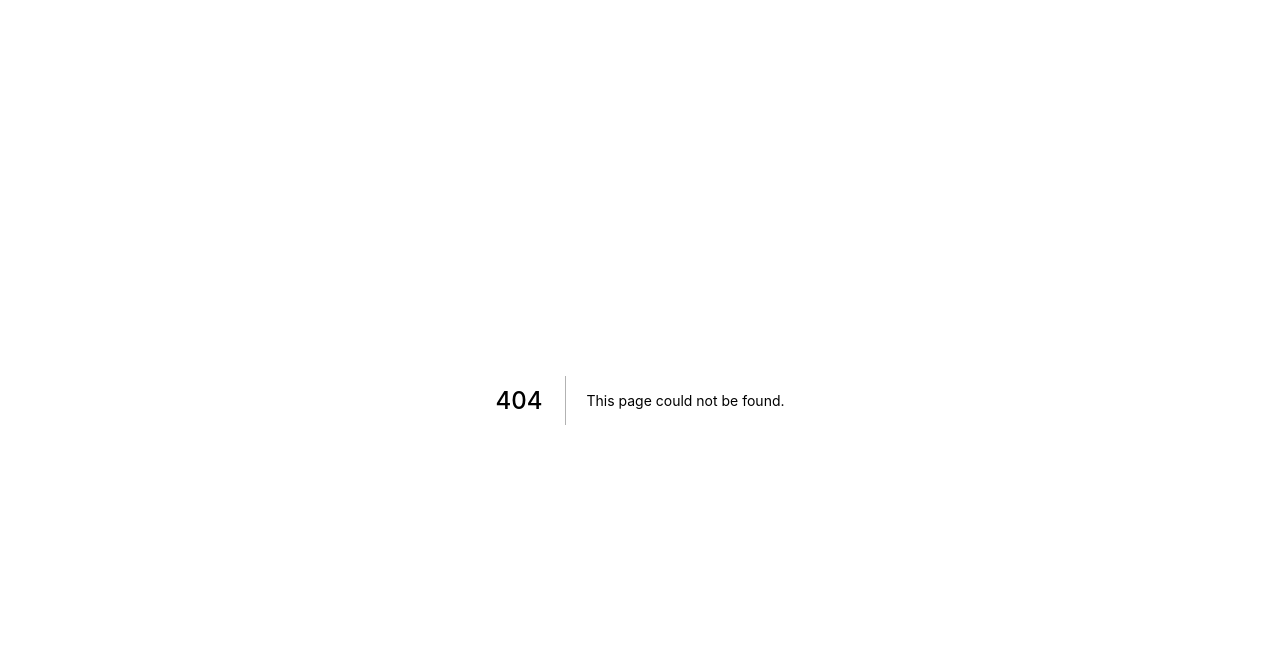
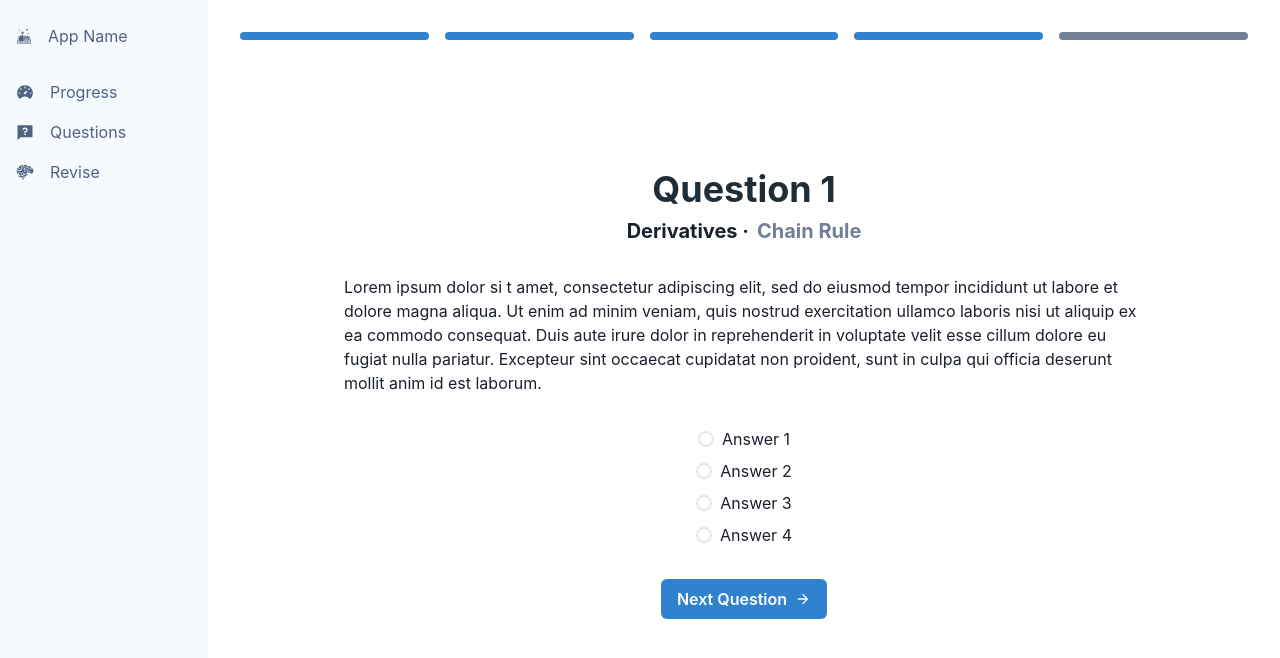
Before and after one commit to TrollTown/StudyMetrics, a Next.js app in the folder frontend/: page /revise in a window 1280 px wide. Before the commit this address had no page. Shown: the top 658 px of the page. Built offline with nearby package versions, Linux system fonts and the light colour scheme; no server answers.

Commit message:
added quiz questions

```diff
--- a/frontend/package.json
+++ b/frontend/package.json
@@ -8,6 +8,7 @@
     "start": "next start -p 10000"
   },
   "dependencies": {
+    "@chakra-ui/icons": "^1.0.14",
     "@chakra-ui/react": "^1.6.5",
     "@emotion/react": "^11.4.0",
     "@emotion/styled": "^11.3.0",
--- /dev/null
+++ b/frontend/pages/revise.js
@@ -0,0 +1,108 @@
+import Head from "next/head";
+import Image from "next/image";
+import {
+  Button,
+  Flex,
+  Heading,
+  useColorMode,
+  VStack,
+  Select,
+  Breadcrumb,
+  BreadcrumbItem,
+  BreadcrumbLink,
+  Box,
+  Grid,
+  HStack,
+  Center,
+  Text,
+  RadioGroup,
+  Radio,
+} from "@chakra-ui/react";
+import Chart from "../components/Chart";
+import Layout from "../components/Layout";
+import Card from "../components/Card";
+import { SiAtom } from "react-icons/si";
+import { BiShapeTriangle, BiDna } from "react-icons/bi";
+import { AiOutlineStock } from "react-icons/ai";
+import React, { useState, useEffect } from "react";
+import { Progress } from "@chakra-ui/react";
+import { ArrowForwardIcon } from "@chakra-ui/icons";
+import { useRouter } from "next/router";
+
+export default function Revise() {
+  const [questionNum, setQuestionNum] = useState(1);
+  const router = useRouter();
+
+  const { qID } = router.query;
+  const [questionID, setQuestionID] = useState(1);
+  const [answer, setAnswer] = useState("");
+
+  useEffect(async () => {
+    const options = {
+      method: "GET",
+    };
+
+    const res = await fetch(
+      `https://api.production.hackathon.outki.org/get_question_by_ID?questionID=${questionID}`,
+      options
+    );
+    const data = await res.json();
+    console.log(data);
+  }, []);
+
+  return (
+    <Layout>
+      <VStack
+        style={{ minWidth: "calc(100vw - 17em)" }}
+        minH="100vh"
+        spacing="2em"
+      >
+        <HStack
+          justify="spaceAround"
+          align="stretch"
+          spacing="1em"
+          w="100%"
+          h="0.5em"
+          mb="6em"
+        >
+          <Box bg="blue.500" borderRadius="1em" flex="1" />
+          <Box bg="blue.500" borderRadius="1em" flex="1" />
+          <Box bg="blue.500" borderRadius="1em" flex="1" />
+          <Box bg="blue.500" borderRadius="1em" flex="1" />
+          <Box bg="gray.500" borderRadius="1em" flex="1" />
+        </HStack>
+        <VStack spacing="0.5em">
+          <Heading as="h3" color="#1E2D38">
+            Question 1
+          </Heading>
+          <HStack>
+            <Heading size="md">Derivatives · </Heading>
+            <Heading size="md" color="gray.500">
+              Chain Rule
+            </Heading>
+          </HStack>
+        </VStack>
+        <Text maxW="50em">
+          Lorem ipsum dolor si t amet, consectetur adipiscing elit, sed do
+          eiusmod tempor incididunt ut labore et dolore magna aliqua. Ut enim ad
+          minim veniam, quis nostrud exercitation ullamco laboris nisi ut
+          aliquip ex ea commodo consequat. Duis aute irure dolor in
+          reprehenderit in voluptate velit esse cillum dolore eu fugiat nulla
+          pariatur. Excepteur sint occaecat cupidatat non proident, sunt in
+          culpa qui officia deserunt mollit anim id est laborum.
+        </Text>
+        <RadioGroup onChange={setAnswer} value={answer}>
+          <VStack>
+            <Radio value="1">Answer 1</Radio>
+            <Radio value="2">Answer 2</Radio>
+            <Radio value="3">Answer 3</Radio>
+            <Radio value="4">Answer 4</Radio>
+          </VStack>
+        </RadioGroup>
+        <Button rightIcon={<ArrowForwardIcon />} colorScheme="blue">
+          Next Question
+        </Button>
+      </VStack>
+    </Layout>
+  );
+}
```
Also changed, not shown: 1 other file (tests, documents, lock files or other folders).
